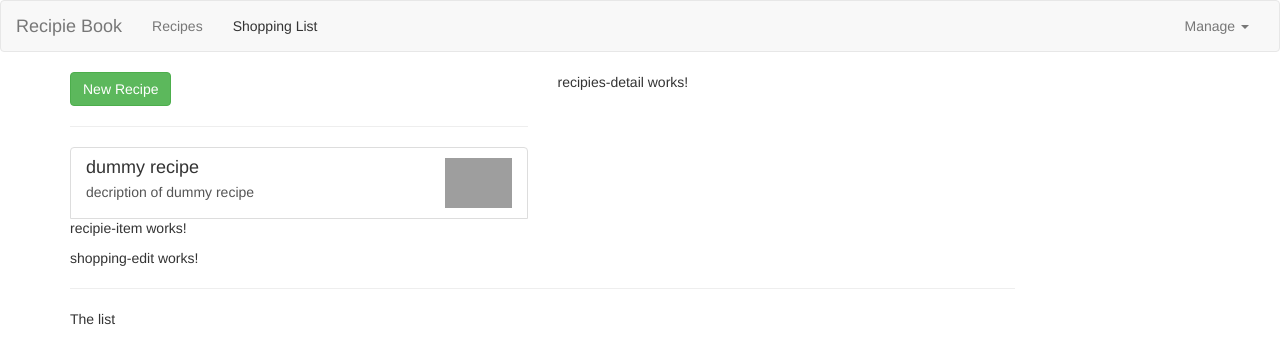
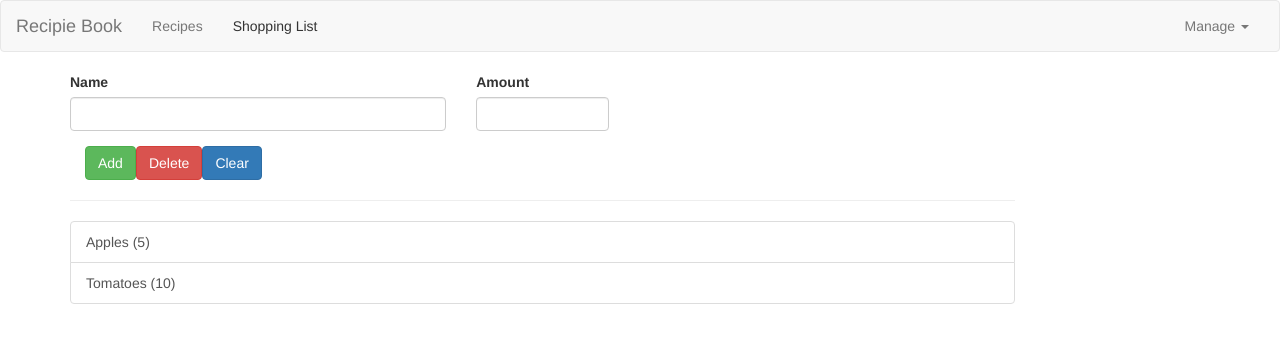
Before and after one commit to piotrdopierala/angular-recipe, an Angular app: page / in a window 1280 px wide. Both pictures are taken after a click on the link "Shopping List". Shown: the top 364 px of the page. Built offline with nearby package versions, Linux system fonts and the light colour scheme; grey boxes are pictures that could not be loaded.

Commit message:
crude navigation

```diff
--- a/src/app/app.component.html
+++ b/src/app/app.component.html
@@ -1,9 +1,9 @@
-<app-header></app-header>
+<app-header (linkClicked)="onNavigate($event)"></app-header>
 <div class="container">
   <div class="row">
     <div class="col-md-12">
-      <app-recipes></app-recipes>
-      <app-shopping-list></app-shopping-list>
+      <app-recipes *ngIf="this.loadedFeature==='recipe'"></app-recipes>
+      <app-shopping-list  *ngIf="this.loadedFeature==='shopping-list'"></app-shopping-list>
     </div>
   </div>
 </div>
--- a/src/app/app.component.ts
+++ b/src/app/app.component.ts
@@ -7,4 +7,9 @@
 })
 export class AppComponent {
 
+  loadedFeature: string = 'recipe';
+
+  onNavigate(feature: string) {
+    this.loadedFeature = feature;
+  }
 }
--- a/src/app/header/header.component.html
+++ b/src/app/header/header.component.html
@@ -8,8 +8,8 @@
         </div>
         <div class="navbar-collapse" [class.collapse]="collapsed" (window:resize)="collapsed = true">
             <ul class="nav navbar-nav">
-                <li><a href="#">Recipes</a></li>
-                <li><a href="#">Shopping List</a></li>
+                <li><a href="#" (click)="onSelect('recipe')">Recipes</a></li>
+                <li><a href="#" (click)="onSelect('shopping-list')">Shopping List</a></li>
             </ul>
             <ul class="nav navbar-nav navbar-right">
                 <li class="dropdown">
--- a/src/app/header/header.component.ts
+++ b/src/app/header/header.component.ts
@@ -1,10 +1,15 @@
-import { Component } from '@angular/core';
+import { Component, Output, EventEmitter } from '@angular/core';
 
 @Component({
     selector: 'app-header',
     templateUrl: './header.component.html',
     styleUrls: ['./header.component.css']
 })
-export class HeaderComponent{
+export class HeaderComponent {
     collapsed = true;
+    @Output() linkClicked: EventEmitter<string> = new EventEmitter<string>();
+
+    onSelect(feature: string) {
+        this.linkClicked.emit(feature);
+    }
 }
--- a/src/app/recipies/recipe-detail/recipe-detail.component.html
+++ b/src/app/recipies/recipe-detail/recipe-detail.component.html
@@ -1 +1,34 @@
-<p>recipies-detail works!</p>
+<div class="row">
+    <div class="col-xs-12">
+        <img src="" alt="" class="img-responsive">
+    </div>
+</div>
+<div class="row">
+    <div class="col-xs-12">
+        <h1>Recipe Name</h1>
+    </div>
+</div>
+<div class="row">
+    <div class="col-xs-12">
+        <div class="btn-group">
+            <button type="button" class="btn btn-primary dropdown-togle">
+                Manage Recipe <span class="caret"></span>
+            </button>
+            <ul class="dropdown-menu">
+                <li><a href="#">To Shopping List</a></li>
+                <li><a href="#">Edit Recipe</a></li>
+                <li><a href="#">Delete Recipe</a></li>
+            </ul>
+        </div>
+    </div>
+</div>
+<div class="row">
+    <div class="col-xs-12">
+        Description
+    </div>
+</div>
+<div class="row">
+    <div class="col-xs-12">
+        Ingredients
+    </div>
+</div>
--- /dev/null
+++ b/src/app/shared/ingredient.model.ts
@@ -0,0 +1,6 @@
+export class Ingredient {
+    constructor(public name:string, public amount:number){
+        this.name=name;
+        this.amount=amount;
+    }
+}
--- a/src/app/shopping-list/shopping-edit/shopping-edit.component.html
+++ b/src/app/shopping-list/shopping-edit/shopping-edit.component.html
@@ -1 +1,21 @@
-<p>shopping-edit works!</p>
+<div class="row">
+    <div class="col-xs-12">
+        <form>
+            <div class="row">
+                <div class="col-sm-5 form-group">
+                    <label for="name">Name</label>
+                    <input type="text" id="name" class="form-control">
+                </div>
+                <div class="col" class="col-sm-2 form-group">
+                    <label for="amount">Amount</label>
+                    <input type="number" id="amount" class="form-control">
+                </div>
+            </div>
+            <div class="row" class="col-xs-12">
+                <button class="btn btn-success" type="submit">Add</button>
+                <button class="btn btn-danger" type="button">Delete</button>
+                <button class="btn btn-primary" type="button">Clear</button>
+            </div>
+        </form>
+    </div>
+</div>
--- a/src/app/shopping-list/shopping-list.component.html
+++ b/src/app/shopping-list/shopping-list.component.html
@@ -2,6 +2,12 @@
     <div class="col-xs-10">
         <app-shopping-edit></app-shopping-edit>
         <hr>
-        <p>The list</p>
+        <ul class="list-group">
+            <a
+                class="list-group-item"
+                style="cursor: pointer"
+                *ngFor="let ingredient of ingredients"
+            >{{ingredient.name}} ({{ingredient.amount}})</a>
+        </ul>
     </div>
 </div>
--- a/src/app/shopping-list/shopping-list.component.ts
+++ b/src/app/shopping-list/shopping-list.component.ts
@@ -1,4 +1,5 @@
 import { Component, OnInit } from '@angular/core';
+import { Ingredient } from '../shared/ingredient.model';
 
 @Component({
   selector: 'app-shopping-list',
@@ -6,6 +7,10 @@
   styleUrls: ['./shopping-list.component.css']
 })
 export class ShoppingListComponent implements OnInit {
+  ingredients:Ingredient[] = [
+    new Ingredient("Apples",5),
+    new Ingredient("Tomatoes",10)
+  ];
 
   constructor() { }
 
```
